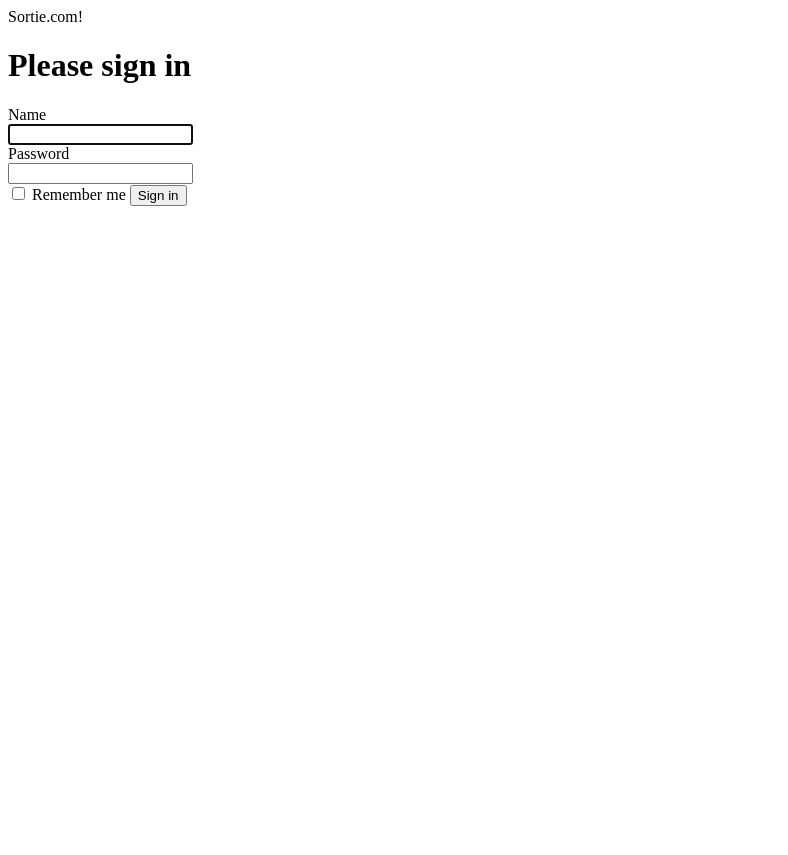
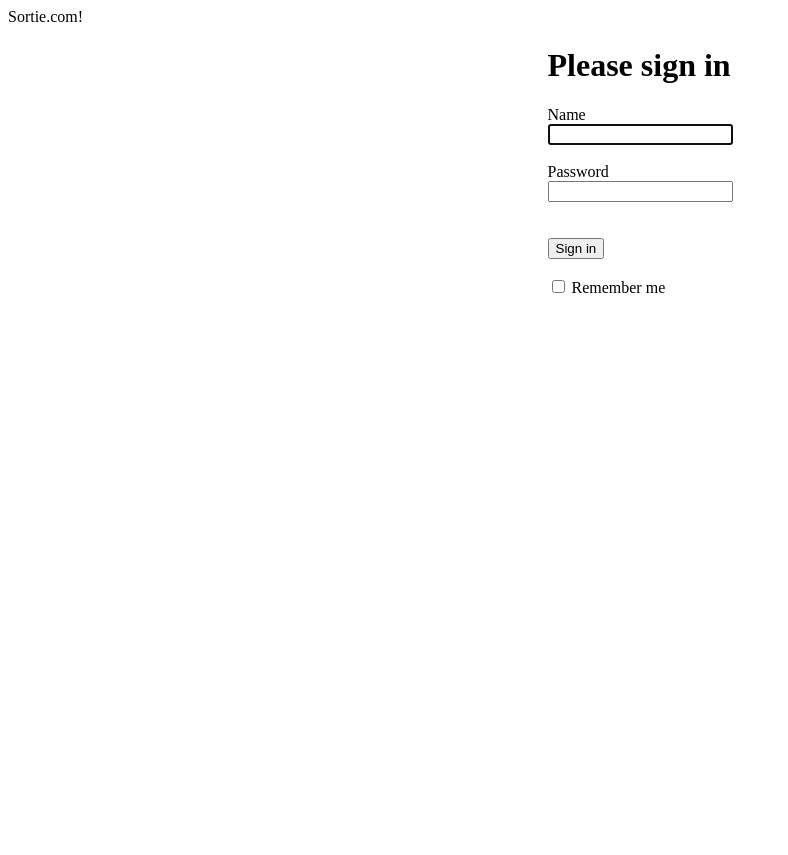
Before and after one commit to Cha-Pnt/Sortir.com, a Symfony app: template templates/security/login.html.twig in a window 1280 px wide. Shown: the whole page, without its empty margins (0-788 px from the left). After the commit the page ends 293 px from the top, so only its background shows below. Run offline with Twig, Linux system fonts and the light colour scheme; the template is opened without the code that fills it, so the values that code supplies are empty; some libraries are stand-ins or nearby versions.

Commit message:
Commit update login css

```diff
--- a/public/css/login.css
+++ b/public/css/login.css
@@ -0,0 +1,11 @@
+.container{
+    display: flex;
+    justify-content: center;
+    width: 100%;
+}
+
+.form{
+    display: flex;
+    justify-content: center;
+    width: 40%;
+}
--- a/templates/security/login.html.twig
+++ b/templates/security/login.html.twig
@@ -1,14 +1,11 @@
-
 {% block title %}Sortie.com!{% endblock %}
 
+<link rel="stylesheet" href="{{ asset('css/login.css') }}">
+
 {% block body %}
-
     <div class="container">
-        <div class="row justify-content-center align-items-center" style="height:100vh">
-            <div class="col-4">
-                <div class="card">
-                    <div class="card-body">
-                        <form method="post" autocomplete="off">
+        <div class="form">
+            <form method="post">
                 {% if error %}
                     <div class="alert alert-danger">{{ error.messageKey|trans(error.messageData, 'security') }}</div>
                 {% endif %}
@@ -20,31 +17,44 @@
                 {% endif %}
 
                 <h1 class="h3 mb-3 font-weight-normal">Please sign in</h1>
+                <div class="name">
+                    <label for="inputName">Name</label><br>
+                    <input type="text" value="{{ last_username }}" name="name" id="inputName" class="form-control" required autofocus><br><br>
+                </div>
 
-                            <div class="form-group">
-                                <label for="inputName">Name</label><br>
-                                <input type="text" value="{{ last_username }}" name="name" id="inputName" class="form-control" required autofocus>
-                            </div>
-                            <div class="form-group">
+                <div class="password">
                     <label for="inputPassword">Password</label><br>
                     <input type="password" name="password" id="inputPassword" class="form-control" required>
                 </div>
+                <br><br>
 
                 <input type="hidden" name="_csrf_token"
                        value="{{ csrf_token('authenticate') }}"
                 >
+                <div class="group">
+                    <div class="button">
+                        <button class="btn btn-primary" type="submit">
+                            Sign in
+                        </button>
+                        <br><br>
+                    </div>
 
+                    <div class="checkbox mb-3">
                         <label>
                             <input type="checkbox" name="_remember_me"> Remember me
                         </label>
+                    </div>
+                </div>
 
-                            <button class="btn btn-lg btn-primary" type="submit">
-                                Sign in
-                            </button>
+
+                {#
+                Uncomment this section and add a remember_me option below your firewall to activate remember me functionality.
+                See https://symfony.com/doc/current/security/remember_me.html
+                #}
+
             </form>
         </div>
+
     </div>
-            </div>
-        </div>
-    </div>
+
 {% endblock %}
```
Lines whose indentation alone changed are shown as unchanged.
